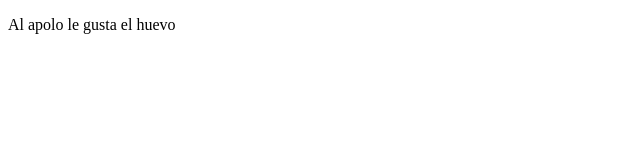
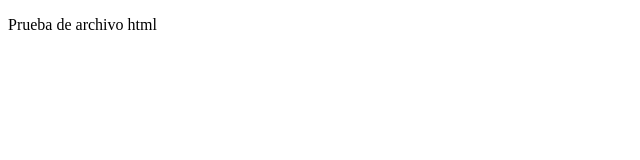
Before and after one commit to bryanpalmaec/proyectoDemoCursoPrework, a plain HTML site: page index.html in a window 1280 px wide. Shown: the full height of the page, 0-640 px from the left. Drawn offline with Linux system fonts and the light colour scheme.

Commit message:
cambios agregamos nuevo texto 2

```diff
--- a/index.html
+++ b/index.html
@@ -8,7 +8,7 @@
 </head>
 <body>
     <p>
-       Al apolo le gusta el huevo
+       Prueba de archivo html
     </p>
 </body>
 </html>
```
